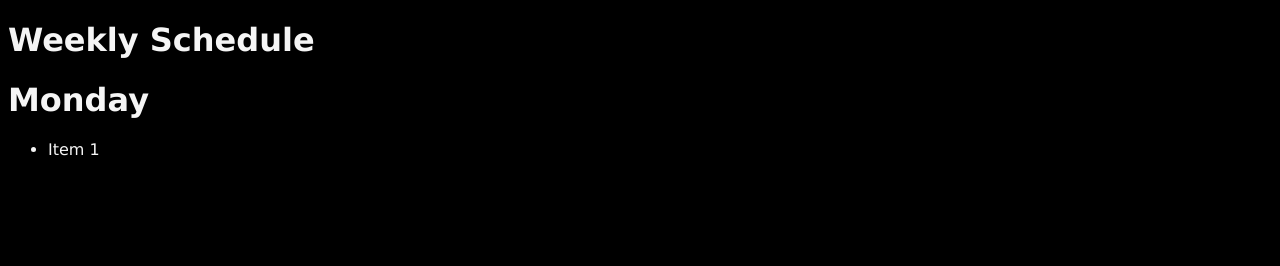
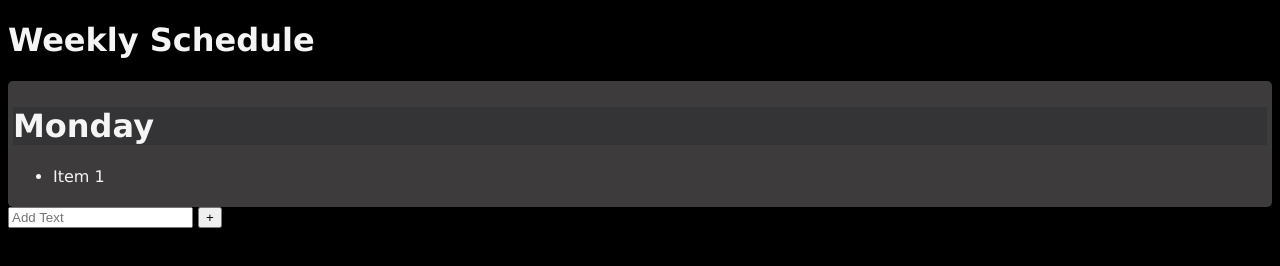
Before and after one commit to Ant2235/App-project, a plain HTML site: page index.html in a window 1280 px wide. Drawn offline with Linux system fonts and the light colour scheme.

Commit message:
added box

```diff
--- a/index.html
+++ b/index.html
@@ -22,7 +22,8 @@
 
 
     <div class="form-box">
-
+        <input id="input" type="text" placeholder="Add Text">
+        <button class="add-button">+</button>
     </div>
 
 </body>
--- a/styles.css
+++ b/styles.css
@@ -3,3 +3,14 @@ body{
     color: whitesmoke;
     font-family: 'Lucida Sans', 'Lucida Sans Regular', 'Lucida Grande', 'Lucida Sans Unicode', Geneva, Verdana, sans-serif;
 }
+
+.day-card{
+    background-color: rgb(61, 59, 59);
+    border-radius: 5px;
+    padding: 5px 5px;
+}
+
+.day-name{
+    background-color: rgb(52, 52, 54);
+
+}
```
